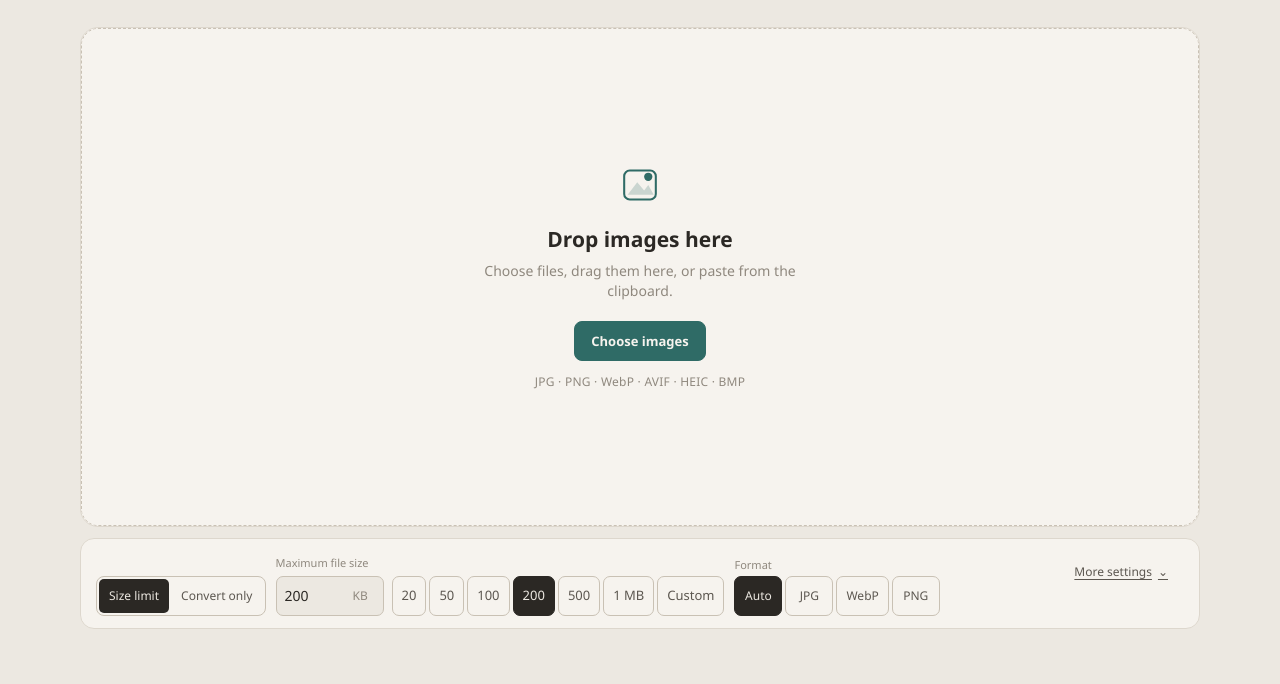
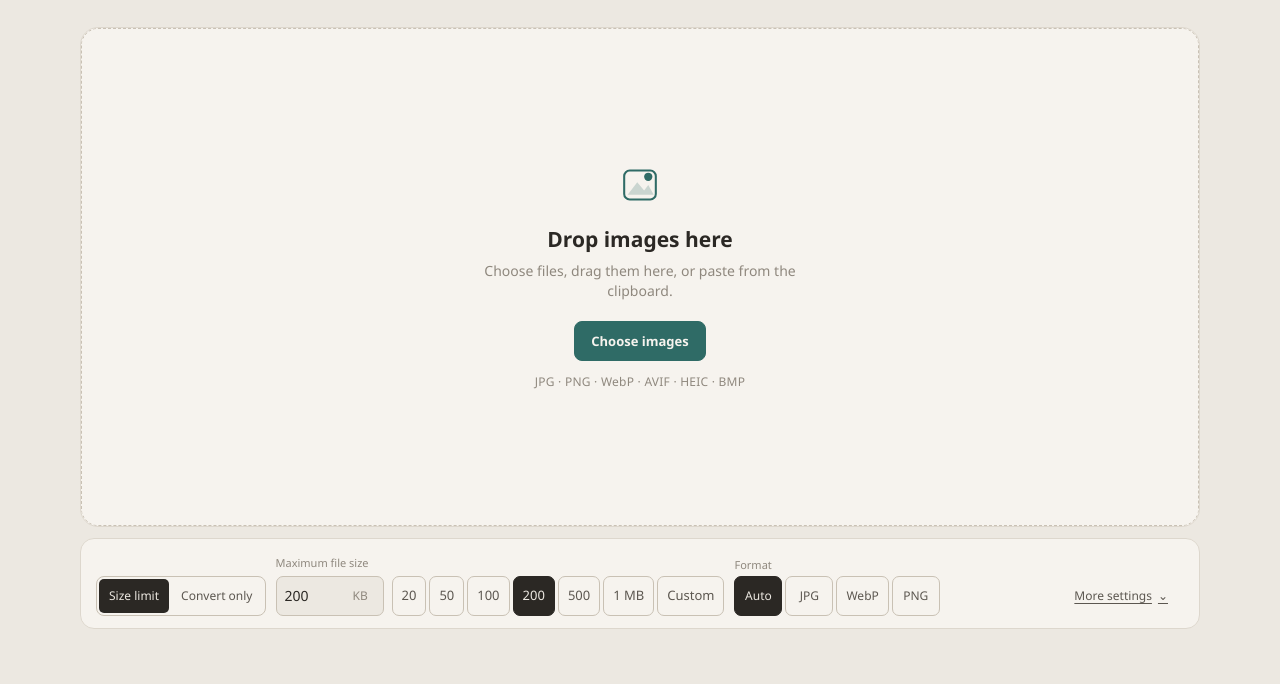
Before and after one commit to kane1a/PixelQuota, a website built with Vite: page index.html in a window 1280 px wide. Shown: the part 236-920 px from the top of the page. Built offline with nearby package versions, Linux system fonts and the light colour scheme.

Commit message:
fix(ui): align settings actions with controls

```diff
--- a/src/app.css
+++ b/src/app.css
@@ -237,3 +237,7 @@ html,body{overflow-x:clip}.settings-underbar{min-height:40px}.more-settings-butt
 .settings-primary.bar button[hidden]{display:none!important}
 @media(max-width:760px){.canvas-nav{width:32px;height:32px;font-size:21px}}
 [hidden]{display:none!important}
+
+/* Keep controls and actions on the same baseline; mobile gets a full-width action row. */
+.settings-primary.bar{align-items:flex-end}
+@media(max-width:760px){.settings-primary.bar{align-items:stretch}}
```
